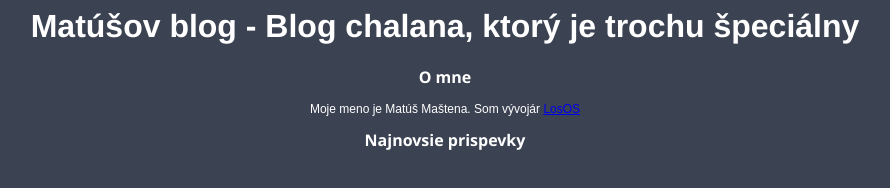
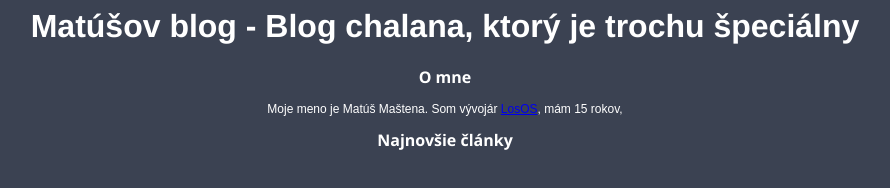
Before and after one commit to TenTypekMatus/blog-from-scratch, a plain HTML site: page index.html in a window 1280 px wide. Shown: the whole page, without its empty margins (215-1105 px from the left). Drawn offline with Linux system fonts and the light colour scheme.

```diff
--- a/index.html
+++ b/index.html
@@ -16,9 +16,9 @@
         Blog chalana, ktorý je trochu špeciálny
     </h1>
     <h2>O mne</h2>
-    <p>Moje meno je Matúš Maštena. Som vývojár <a href="https://github.com/MatuushOS">LosOS</a></p>
+    <p>Moje meno je Matúš Maštena. Som vývojár <a href="https://github.com/MatuushOS">LosOS</a>, mám 15 rokov, </p>
     <h2>
-        Najnovsie prispevky
+        Najnovšie články
     </h2>
 
 </body>
```
Also changed, not shown: 3 other files.
